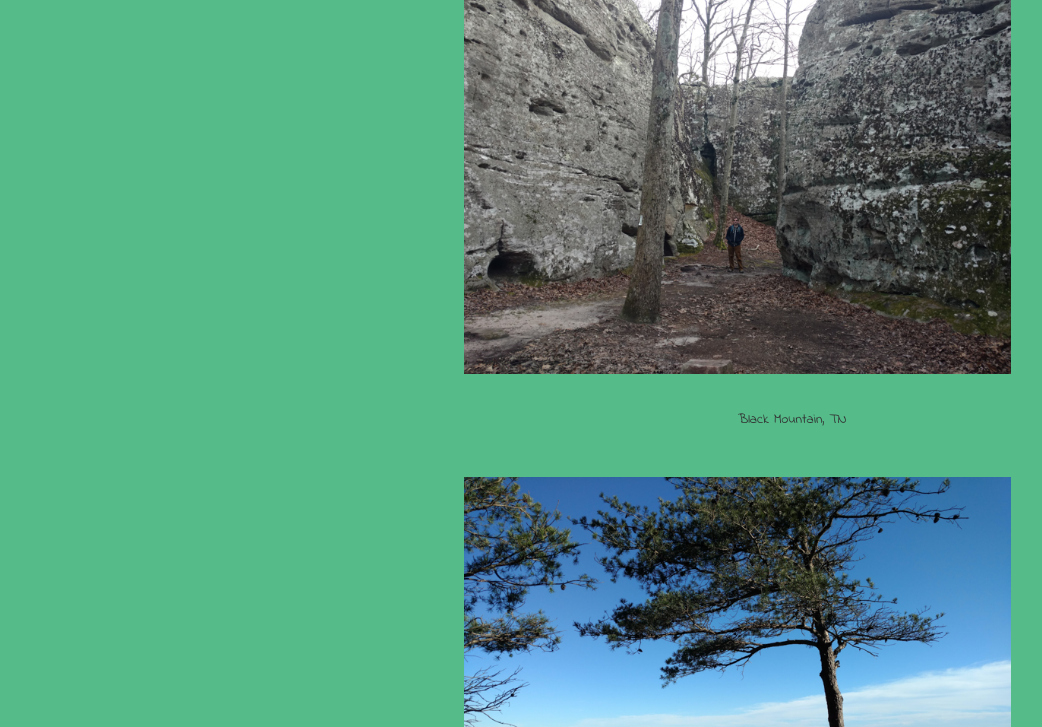
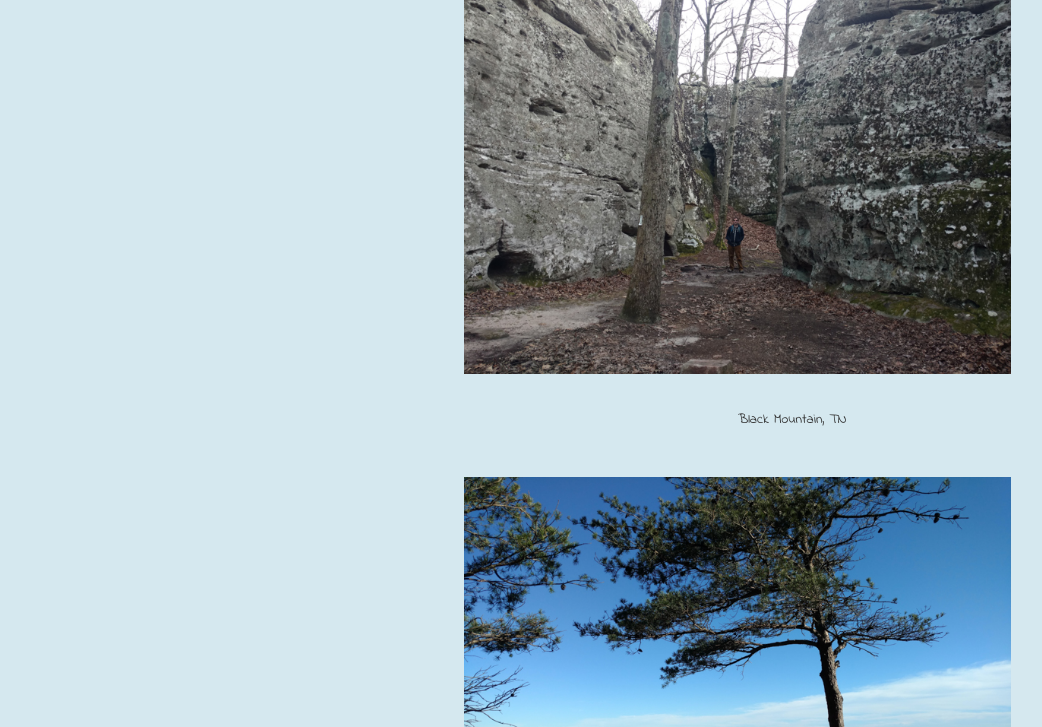
Before and after one commit to mwatson615/mwatson615.github.io, a plain HTML site: page index.html in a window 1280 px wide. Shown: the part 197-924 px from the top of the page, without its empty margins (38-1080 px from the left). Drawn offline with nearby package versions, Linux system fonts and the light colour scheme.

Commit message:
changed background color

```diff
--- a/style.css
+++ b/style.css
@@ -1,5 +1,5 @@
 body {
-	background-color: #54bb89;
+	background-color: #d5e8ef;
 	font-family: 'Indie Flower', cursive;
 }
 
```
